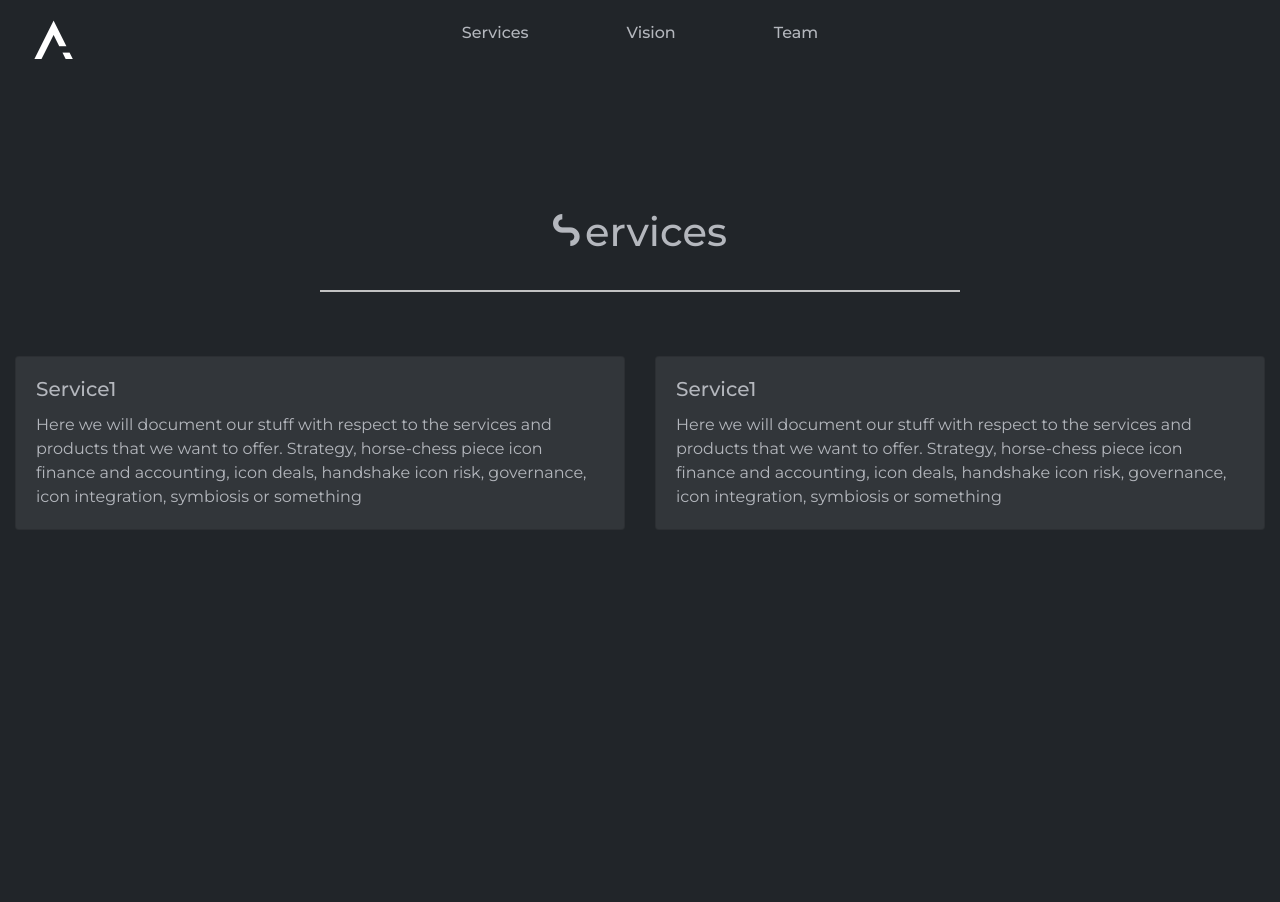
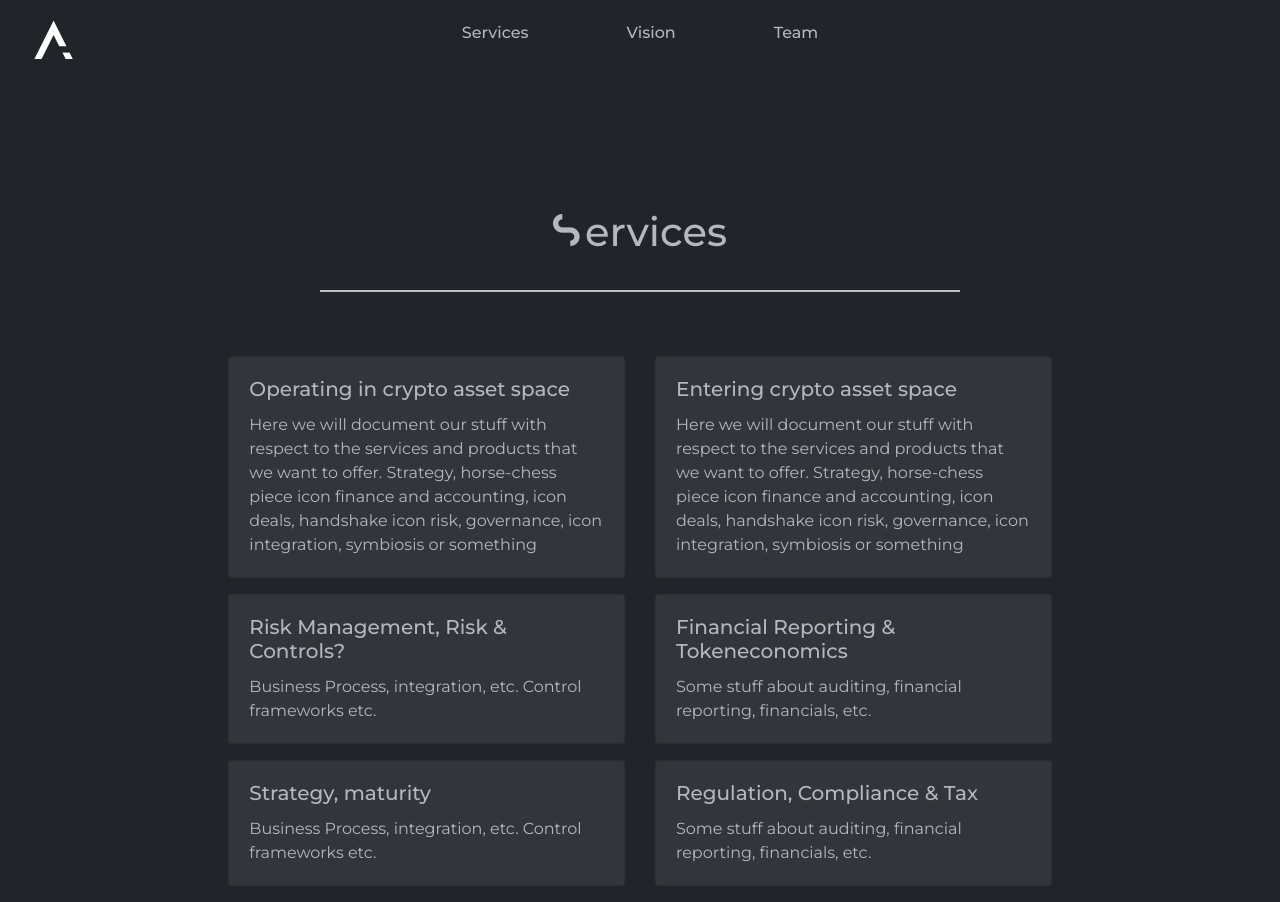
Before and after one commit to STV038/STV038.github.io-aktai, a React (Create React App) app: page /services in a window 1280 px wide. Before the commit the page ends 800 px from the top, so only its background shows below. Built offline with nearby package versions, Linux system fonts and the light colour scheme.

Commit message:
some notes on services

```diff
--- a/src/components/Services.js
+++ b/src/components/Services.js
@@ -45,9 +45,11 @@ const Services = () => {
               <hr className="new1" />
             </Row>
             <Row className="justify-content-center">
-              <Col sm="12" lg="6" className="pb-3">
+              <Col sm="12" lg="4" className="pb-3">
                 <Card body>
-                  <CardTitle tag="h5">Service1</CardTitle>
+                  <CardTitle tag="h5">
+                    Operating in crypto asset space
+                  </CardTitle>
                   <CardText>
                     Here we will document our stuff with respect to
                     the services and products that we want to offer.
@@ -58,9 +60,11 @@ const Services = () => {
                   </CardText>
                 </Card>
               </Col>
-              <Col sm="12" lg="6">
+              <Col sm="12" lg="4">
                 <Card body>
-                  <CardTitle tag="h5">Service1</CardTitle>
+                  <CardTitle tag="h5">
+                    Entering crypto asset space
+                  </CardTitle>
                   <CardText>
                     Here we will document our stuff with respect to
                     the services and products that we want to offer.
@@ -68,6 +72,52 @@ const Services = () => {
                     accounting, icon deals, handshake icon risk,
                     governance, icon integration, symbiosis or
                     something
+                  </CardText>
+                </Card>
+              </Col>
+            </Row>
+            <Row className="justify-content-center">
+              <Col sm="12" lg="4" className="pb-3">
+                <Card body>
+                  <CardTitle tag="h5">
+                    Risk Management, Risk & Controls?
+                  </CardTitle>
+                  <CardText>
+                    Business Process, integration, etc. Control
+                    frameworks etc.
+                  </CardText>
+                </Card>
+              </Col>
+              <Col sm="12" lg="4">
+                <Card body>
+                  <CardTitle tag="h5">
+                    Financial Reporting & Tokeneconomics
+                  </CardTitle>
+                  <CardText>
+                    Some stuff about auditing, financial reporting,
+                    financials, etc.
+                  </CardText>
+                </Card>
+              </Col>
+            </Row>
+            <Row className="justify-content-center">
+              <Col sm="12" lg="4" className="pb-3">
+                <Card body>
+                  <CardTitle tag="h5">Strategy, maturity</CardTitle>
+                  <CardText>
+                    Business Process, integration, etc. Control
+                    frameworks etc.
+                  </CardText>
+                </Card>
+              </Col>
+              <Col sm="12" lg="4">
+                <Card body>
+                  <CardTitle tag="h5">
+                    Regulation, Compliance & Tax
+                  </CardTitle>
+                  <CardText>
+                    Some stuff about auditing, financial reporting,
+                    financials, etc.
                   </CardText>
                 </Card>
               </Col>
```
